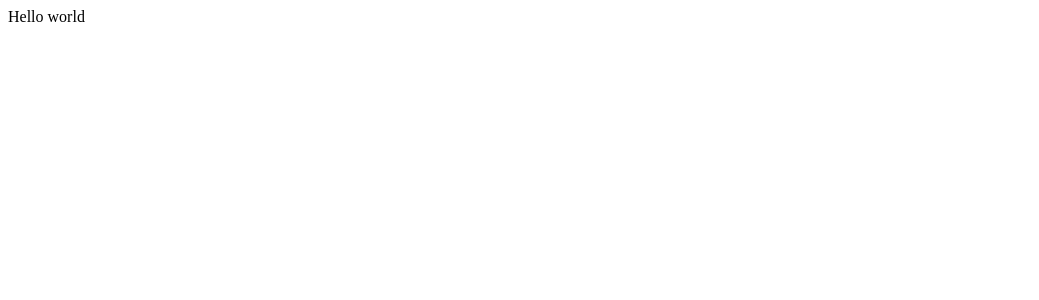
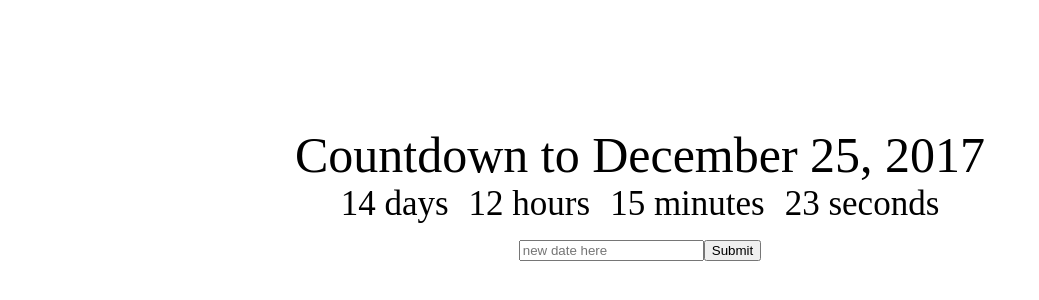
Before and after one commit to cemozturan/countdown-champ, a React (Create React App) app: page / in a window 1280 px wide. Shown: the top 300 px of the page, without its empty margins (0-1039 px from the left). Built offline with nearby package versions, Linux system fonts and the light colour scheme; the HTML template or start-up script is replaced by a standard one.

Commit message:
adding hard-coded time and input element + some basic styling

```diff
--- a/src/App.js
+++ b/src/App.js
@@ -1,10 +1,21 @@
-import React, { Component } from 'react';
+import React, {Component} from 'react';
+import './app.css';
 
 class App extends Component {
   render() {
     return (
-      <div>
-        Hello world
+      <div className="app">
+		  <div>
+			  <div className="app-title">Countdown to December 25, 2017</div>
+			  <div className="clock-days">14 days</div>
+			  <div className="clock-hours">12 hours</div>
+			  <div className="clock-minutes">15 minutes</div>
+			  <div className="clock-seconds">23 seconds</div>
+		  </div>
+		  <div>
+			  <input placeholder="new date here" />
+			  <button>Submit</button>
+		  </div>
       </div>
     );
   }
--- /dev/null
+++ b/src/app.css
@@ -0,0 +1,14 @@
+.app {
+	text-align: center;
+	font-size: 35px;
+	margin-top: 10%;
+}
+
+.app-title {
+	font-size: 50px;
+}
+
+.clock-days, .clock-hours, .clock-minutes, .clock-seconds {
+	display: inline;
+	margin: 10px;
+}
```
